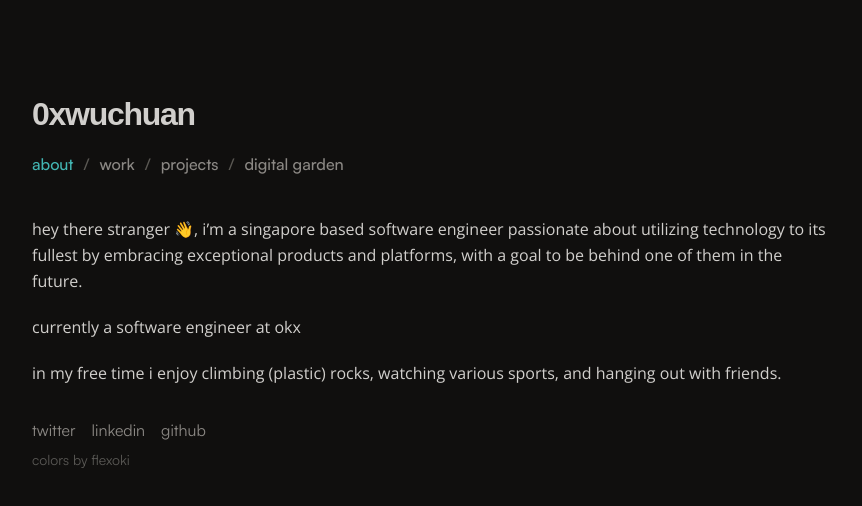
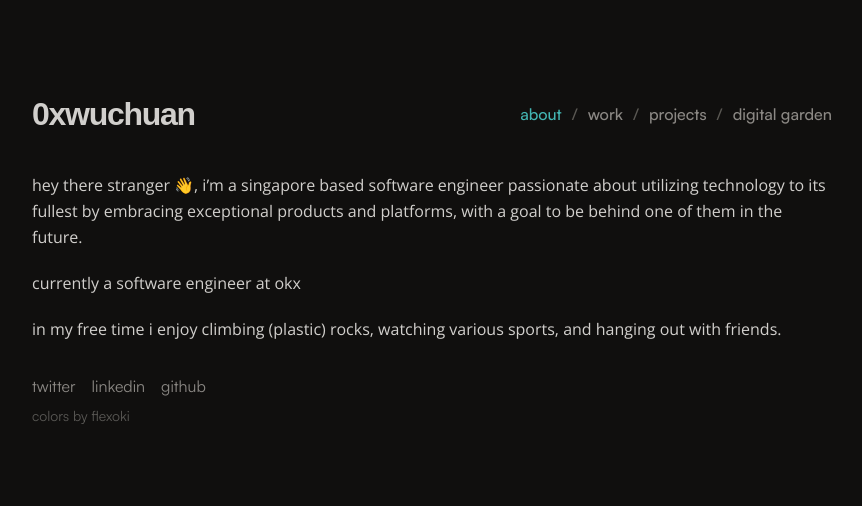
Before and after one commit to 0xwuchuan/wuchuan.xyz, a Next.js app: page / in a window 1280 px wide. Shown: the top 506 px of the page, without its empty margins (208-1070 px from the left). Built offline with nearby package versions, Linux system fonts and the light colour scheme; a web font is replaced by a local one.

Commit message:
feat: align primary navigation with wordmark

```diff
--- a/src/components/header.tsx
+++ b/src/components/header.tsx
@@ -40,7 +40,7 @@ const navigation = [
 
 export default function Header({ activePage }: HeaderProps) {
   return (
-    <header className="px-2 pt-12 pb-8 sm:pt-24">
+    <header className="flex flex-wrap items-center justify-between gap-x-6 gap-y-5 px-2 pt-12 pb-8 sm:pt-24">
       <Link
         href="/"
         className="font-chivo text-[32px] font-bold leading-[36px] tracking-[-0.04em] text-tx"
@@ -48,7 +48,7 @@ export default function Header({ activePage }: HeaderProps) {
       >
         0xwuchuan
       </Link>
-      <nav aria-label="Primary" className="mt-5 flex items-center gap-2.5 font-satoshi text-base font-medium">
+      <nav aria-label="Primary" className="flex items-center gap-2.5 font-satoshi text-base font-medium">
         {navigation.map((item, index) => (
           <div key={item.page} className="flex items-center gap-2.5">
             {index > 0 && <span className="text-tx-3">/</span>}
```
